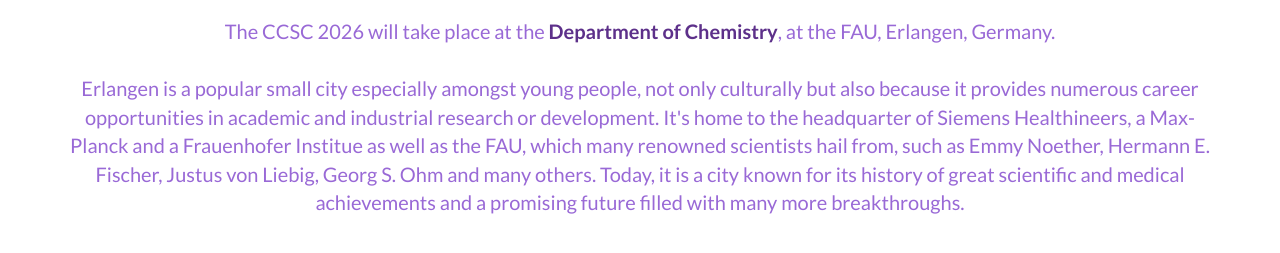
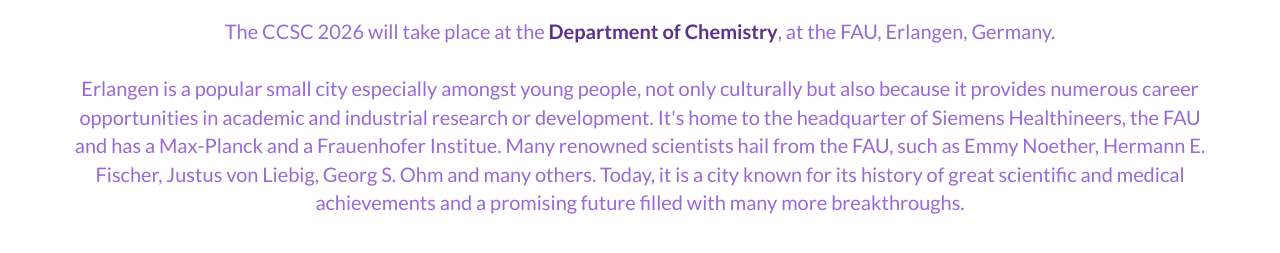
Before and after one commit to ccsc2026/ccsc2026.github.io, a Jekyll site: the page built from venue.html, in a window 1280 px wide and 900 px high, cut to the strip 0-602 px from the top of the window. Shown: the part 314-567 px from the top of the strip. Built offline with Jekyll 4.4.1, drawn with Linux system fonts in a browser that asks for light colours.

Commit message:
Update venue.html
updated venue

```diff
--- a/venue.html
+++ b/venue.html
@@ -13,7 +13,7 @@ layout: page
         The CCSC 2026 will take place at the <a href="https://www.chemistry.nat.fau.eu/" target="_blank"><b>Department of Chemistry</b></a>, at the FAU, Erlangen, Germany.
         <br><br>
 	Erlangen is a popular small city especially amongst young people, not only culturally but also because it provides numerous career opportunities in academic and industrial research or development.
-	It's home to the headquarter of Siemens Healthineers, a Max-Planck and a Frauenhofer Institue as well as the FAU, which many renowned scientists hail from, such as Emmy Noether, Hermann E. Fischer, Justus von Liebig, Georg S. Ohm and many others.
+	It's home to the headquarter of Siemens Healthineers, the FAU and has a Max-Planck and a Frauenhofer Institue. Many renowned scientists hail from the FAU, such as Emmy Noether, Hermann E. Fischer, Justus von Liebig, Georg S. Ohm and many others.
 	Today, it is a city known for its history of great scientific and medical achievements and a promising future filled with many more breakthroughs.
         </p>
 	<br><br>
```
